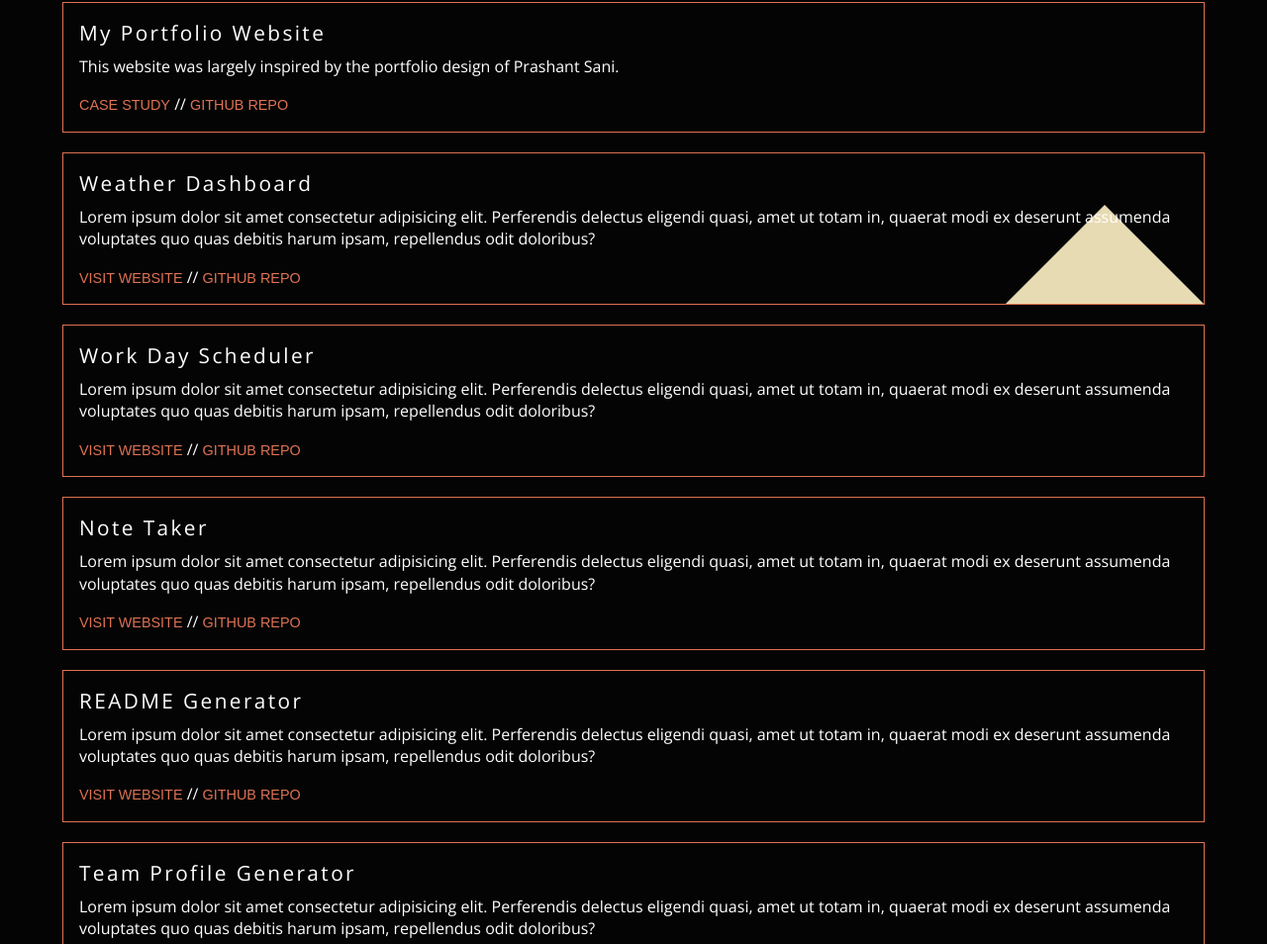
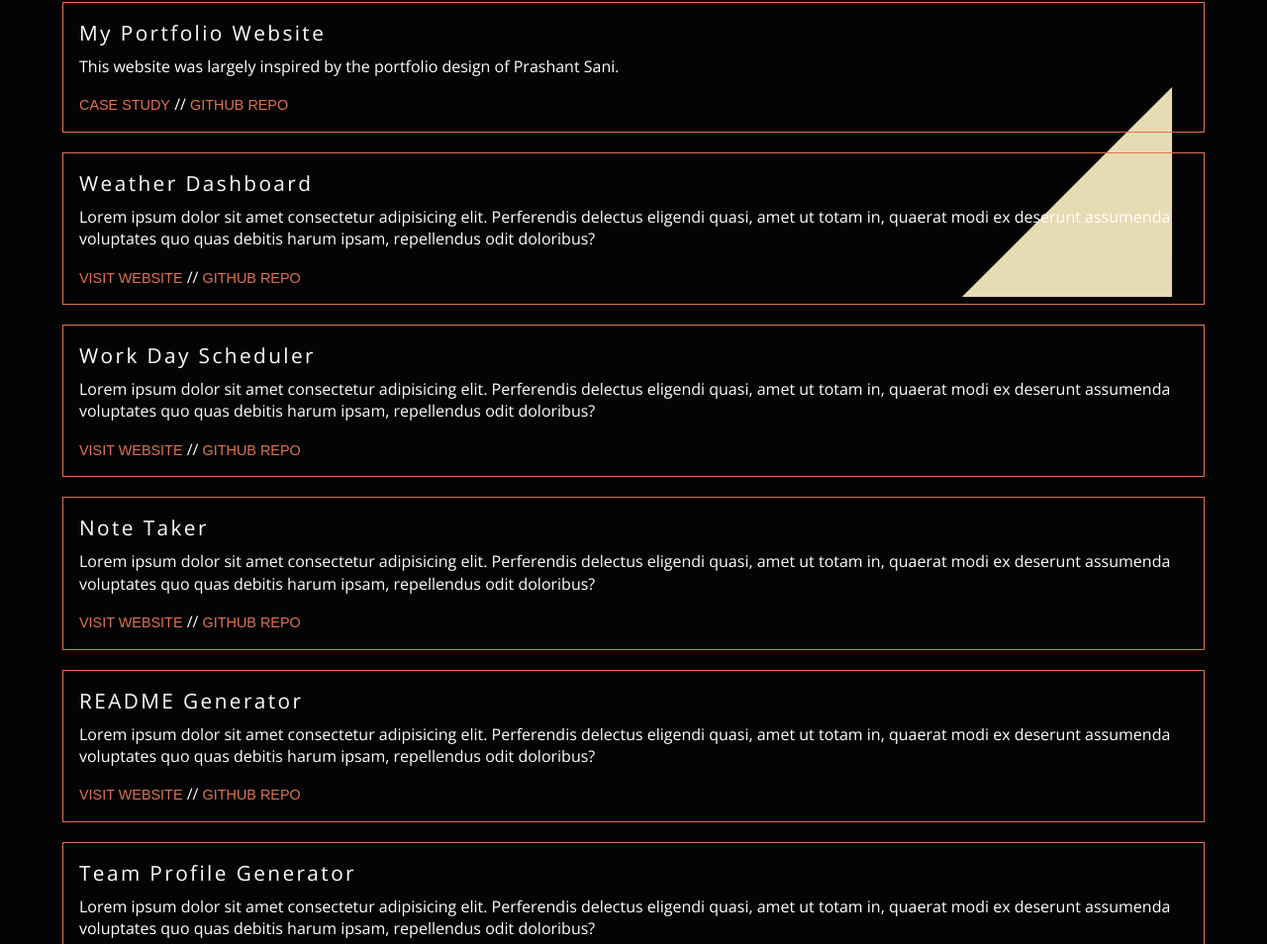
Before and after one commit to SadboiTay/portfolio2.0, a plain HTML site: page index.html in a window 1280 px wide. Shown: the part 874-1828 px from the top of the page at 99% size. Drawn offline with nearby package versions, Linux system fonts and the light colour scheme.

Commit message:
rotate triangle

```diff
--- a/assets/css/style.css
+++ b/assets/css/style.css
@@ -145,17 +145,18 @@ nav {
 #weather-dash::after {
     content: "";
     /* background-color: var(--color3); */
-    width: 100%;
-    height: 100%;
+    /* width: 100%; */
+    /* height: 100%; */
     position: absolute;
-    bottom: 0;
-    right: 0;
+    bottom: -15px;
+    right: -65px;
     z-index: -1;
     width: 0;
     height: 0;
-    border-left: 100px solid transparent;
-    border-right: 100px solid transparent;
-    border-bottom: 100px solid var(--color3);
+    border-left: 150px solid transparent;
+    border-right: 150px solid transparent;
+    border-bottom: 150px solid var(--color3);
+    transform: rotate(135deg);
 }
 
 .about-section {
```
